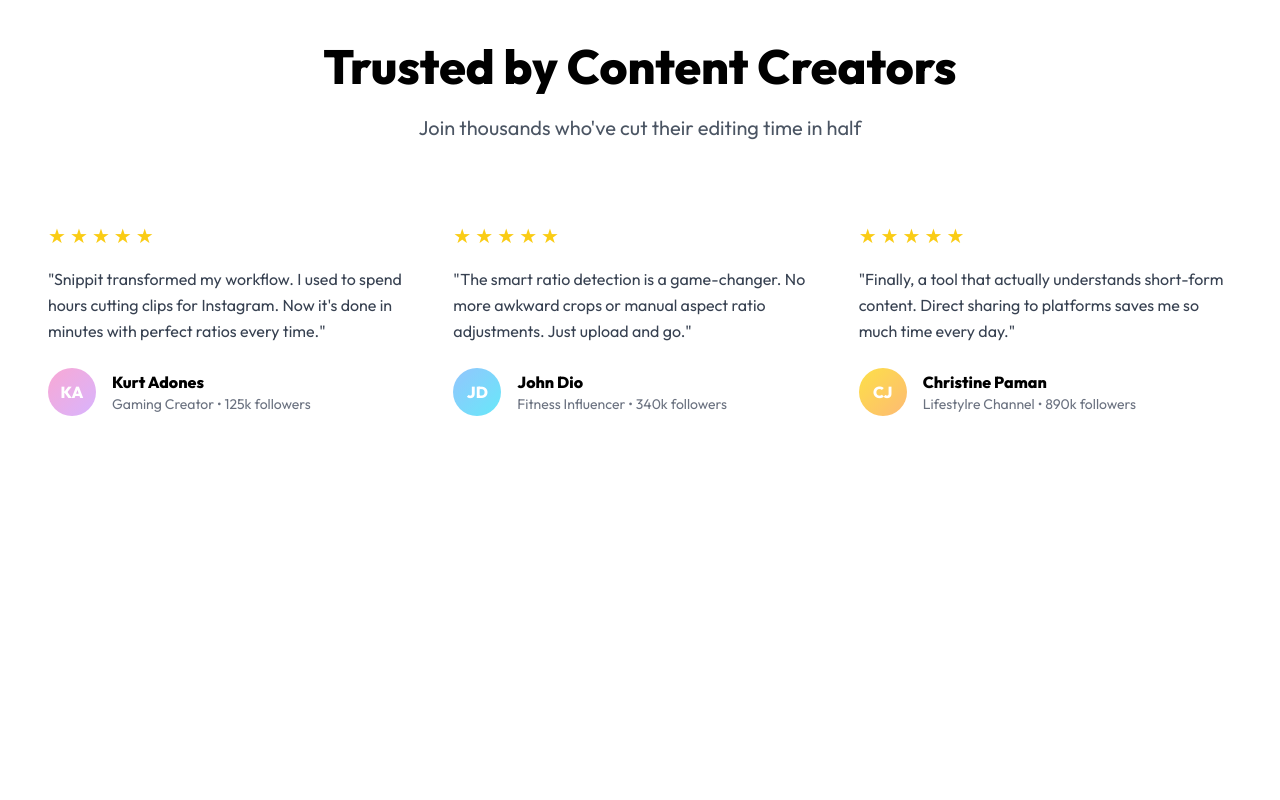
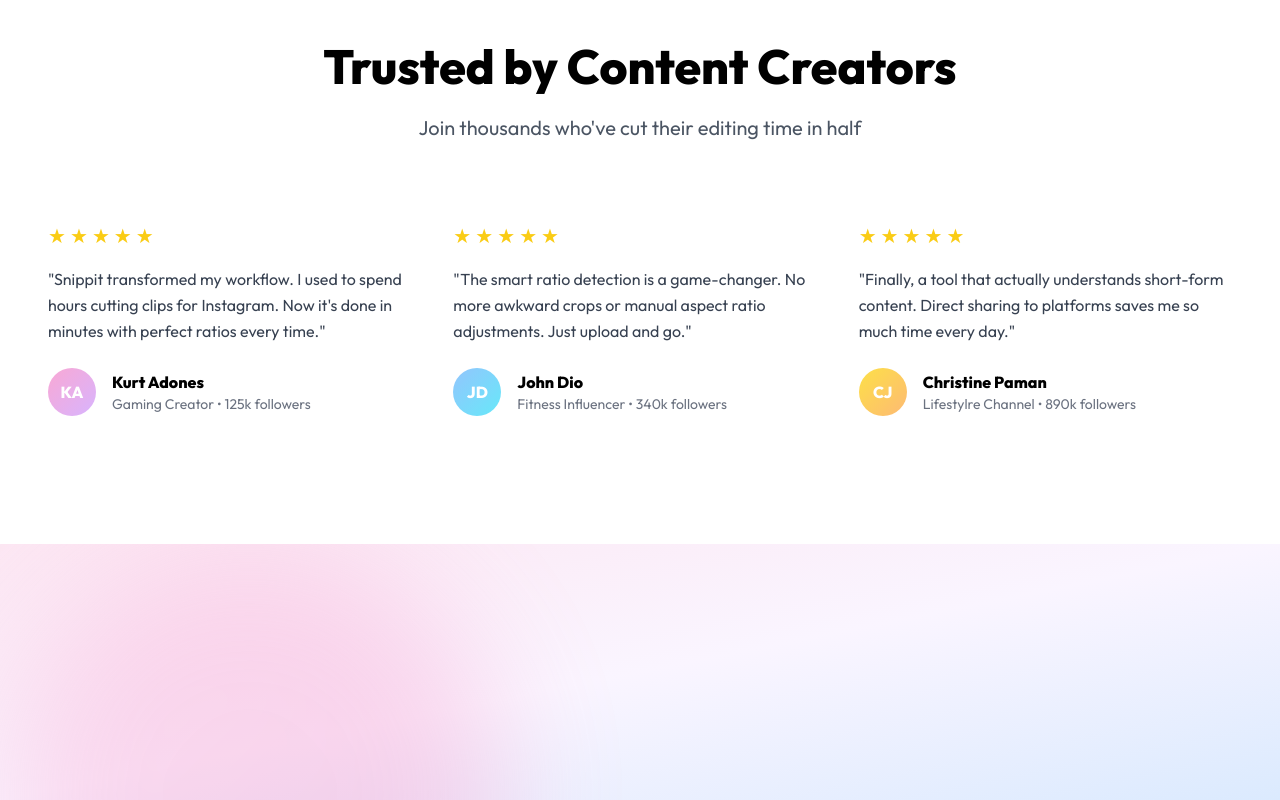
Before and after one commit to ceejt/snippit-landing-page, a React (Create React App) app: page / in a window 1280 px wide. Shown: the part 2479-3279 px from the top of the page. Before the commit the page ends 3023 px from the top, so only its background shows below. Built offline with nearby package versions, Linux system fonts and the light colour scheme; the HTML template or start-up script is replaced by a standard one.

Commit message:
Added CTA section bg.

```diff
--- a/src/app.jsx
+++ b/src/app.jsx
@@ -3,6 +3,7 @@
 import Features from "./components/Features";
 import Demo from "./components/Demo";
 import Testimonials from "./components/Testimonials";
+import CTA from "./components/CTA";
 
 function App() {
   return (
@@ -12,6 +13,7 @@
       <Features />
       <Demo />
       <Testimonials />
+      <CTA />
     </div>
   );
 }
--- a/src/components/CTA.jsx
+++ b/src/components/CTA.jsx
@@ -0,0 +1,23 @@
+import { motion } from "framer-motion";
+
+const CTA = () => {
+  const features = [
+    "✓ Unlimited clips",
+    "✓ All platforms",
+    "✓ No watermarks",
+    "✓ Priority support",
+  ];
+
+  return (
+    <section
+      id="cta"
+      className="py-32 bg-gradient-to-br from-pink-100 via-purple-50 to-blue-100 relative overflow-hidden"
+    >
+      <div className="absolute inset-0 opacity-30">
+        <motion.div className="absolute w-[500px] h-[500px] bg-gradient-to-br from-pink-300 to-pink-400 rounded-full blur-3xl" />
+      </div>
+    </section>
+  );
+};
+
+export default CTA;
```
